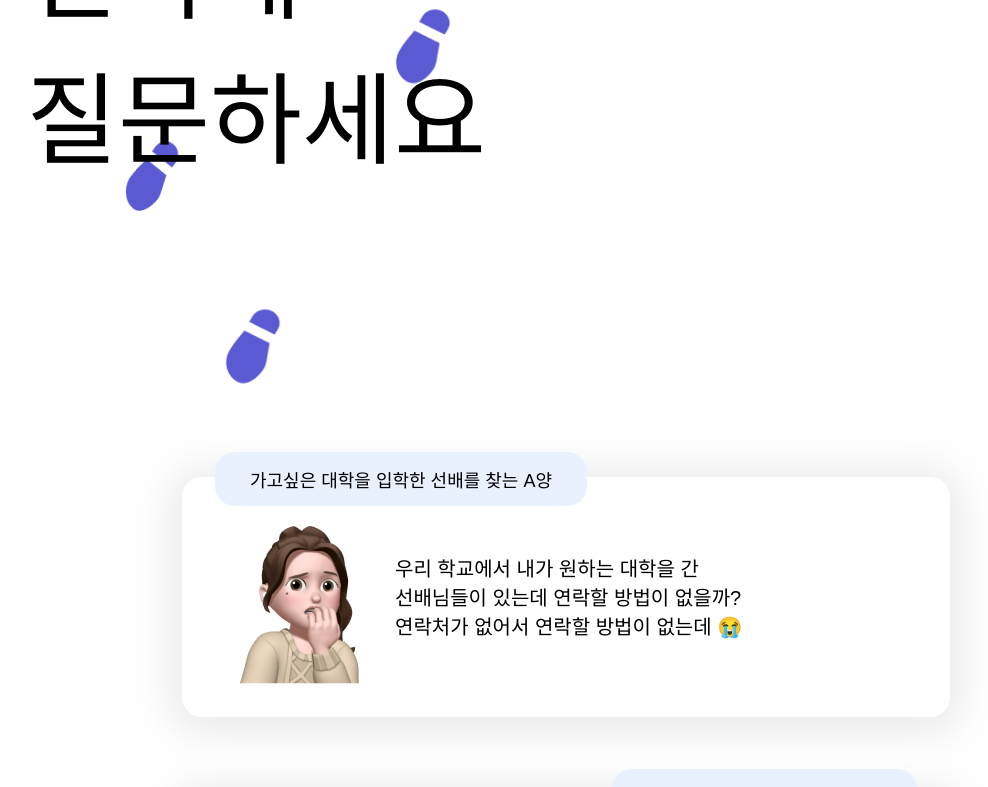
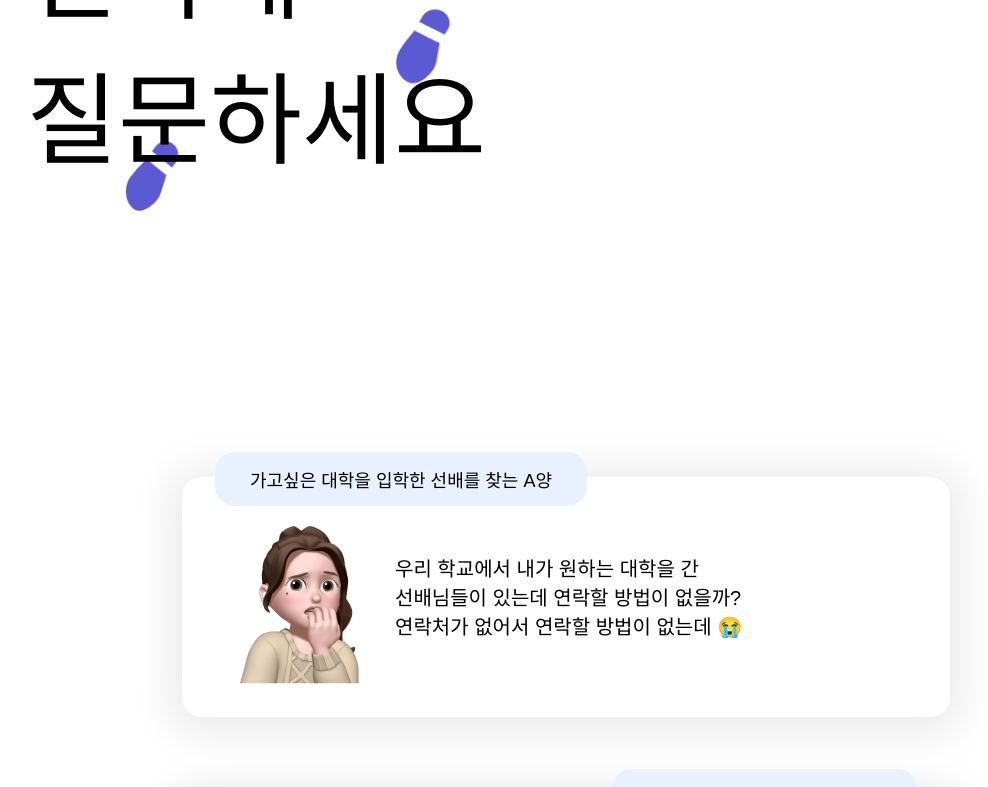
Before and after one commit to deepringing/upperface, a Next.js app: page / in a window 1280 px wide. Shown: the part 1245-2032 px from the top of the page, without its empty margins (74-1062 px from the left). Built offline with nearby package versions, Linux system fonts and the light colour scheme; a web font is replaced by a local one.

Commit message:
[ADD] AOS animation => RightFoot, LeftFoot

```diff
--- a/components/home/stressfoot.tsx
+++ b/components/home/stressfoot.tsx
@@ -49,12 +49,6 @@ export default function Foot() {
                     top={730}
                 />
             </div>
-            <div data-aos="fade-in" data-aos-delay="3000">
-                <RightFoot
-                    right={800}
-                    top={900}
-                />
-            </div>
         </>
     )
 }
```
